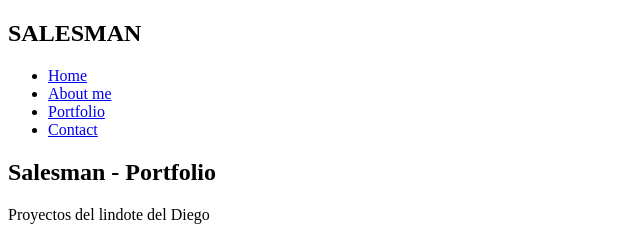
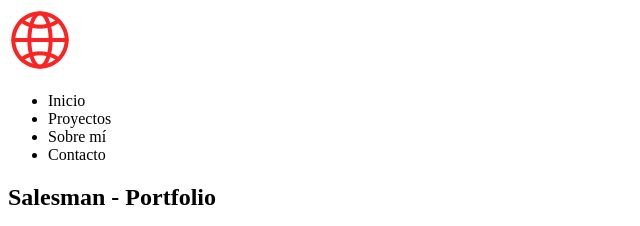
Before and after one commit to natvy/salesman_portfolio, a Next.js app: page / in a window 1280 px wide. Shown: the top 226 px of the page, without its empty margins (0-640 px from the left). Built offline with nearby package versions, Linux system fonts and the light colour scheme.

Commit message:
odio esto

```diff
--- a/src/components/Navbar.tsx
+++ b/src/components/Navbar.tsx
@@ -2,15 +2,32 @@
   return (
     <header className="fixed top-0 left-0 right-0 z-50 bg-white/80 backdrop-blur-md border-b border-gray-200">
       <nav className="max-w-6xl mx-auto px-6 h-16 flex items-center justify-between">
-        <div className="brand">
-          <h2>SALESMAN</h2>
+
+        {/* Logo */}
+        <div className="flex items-center gap-2">
+          <img
+            src="/logo.png"
+            alt="Logo"
+            className="h-10 w-auto"
+          />
         </div>
-        <ul>
-          <li><a href="#">Home</a></li>
-          <li><a href="#">About me</a></li>
-          <li><a href="#">Portfolio</a></li>
-          <li><a href="#">Contact</a></li>
+
+        {/* Links */}
+        <ul className="flex items-center gap-10">
+          {["Inicio", "Proyectos", "Sobre mí", "Contacto"].map((item, i) => (
+            <li
+              key={i}
+              className="
+                text-gray-700 font-medium cursor-pointer
+                transition-transform duration-200
+                hover:scale-110 hover:text-black
+              "
+            >
+              {item}
+            </li>
+          ))}
         </ul>
+
       </nav>
     </header>
   );
```
